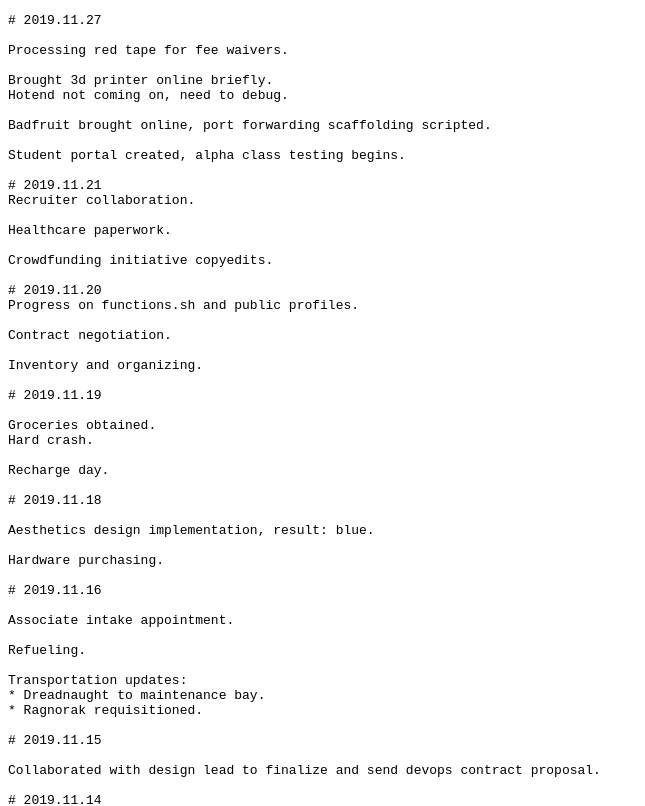
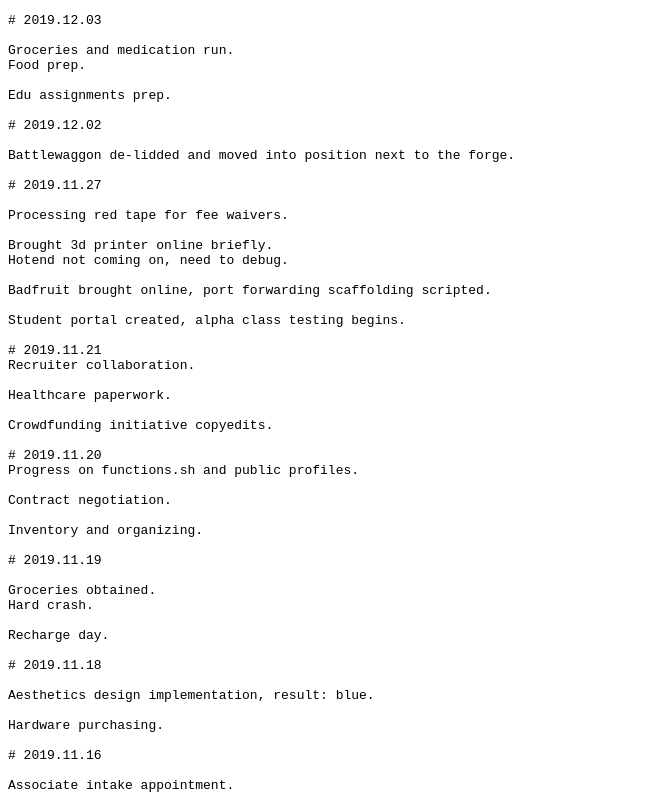
Before and after one commit to rheos-one/changelog, a plain HTML site: page index.html in a window 1280 px wide. Shown: the top 806 px of the page, without its empty margins (0-645 px from the left). Drawn offline with Linux system fonts and the light colour scheme.

Commit message:
Checkin, update.

```diff
--- a/index.html
+++ b/index.html
@@ -6,6 +6,17 @@
 	</head >
 	<body >
 		<pre >
+# 2019.12.03
+
+Groceries and medication run.
+Food prep.
+
+Edu assignments prep.
+
+# 2019.12.02
+
+Battlewaggon de-lidded and moved into position next to the forge.
+
 # 2019.11.27
 
 Processing red tape for fee waivers.
```
Also changed, not shown: 1 other file.
